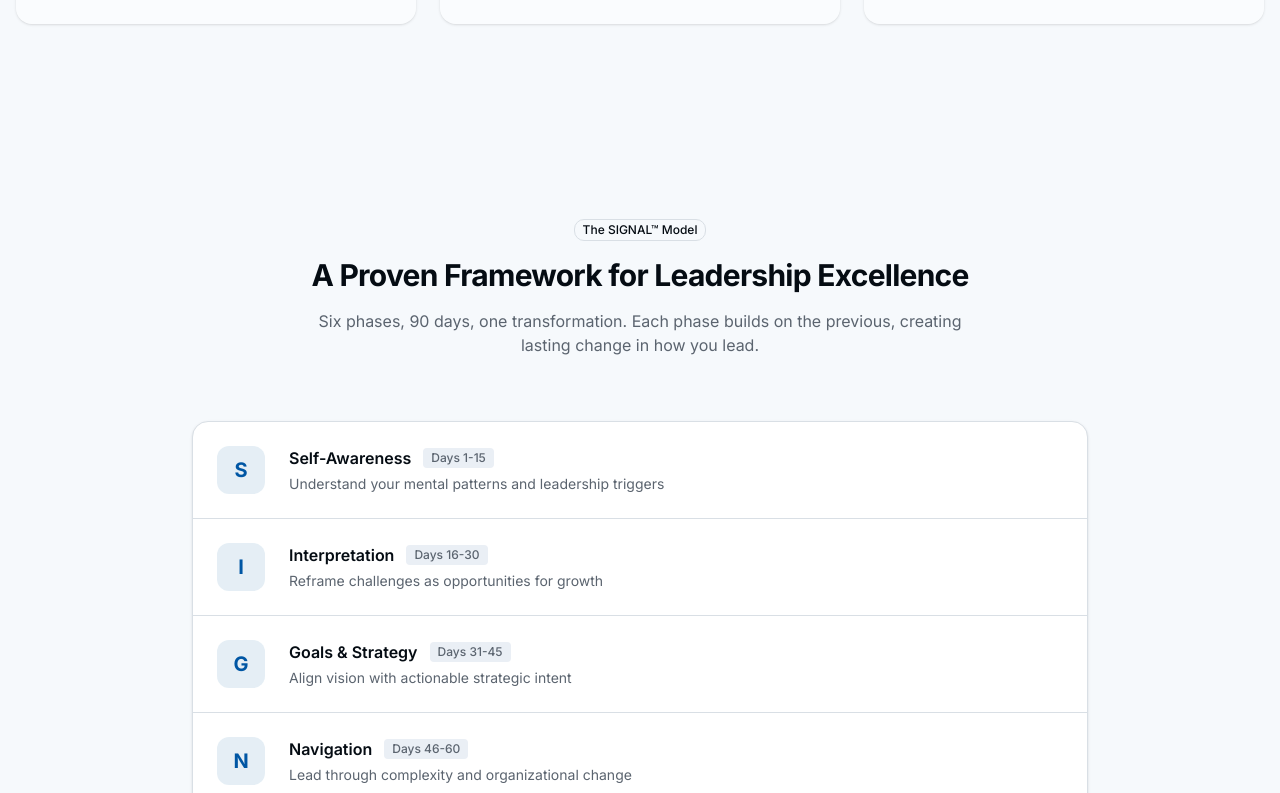
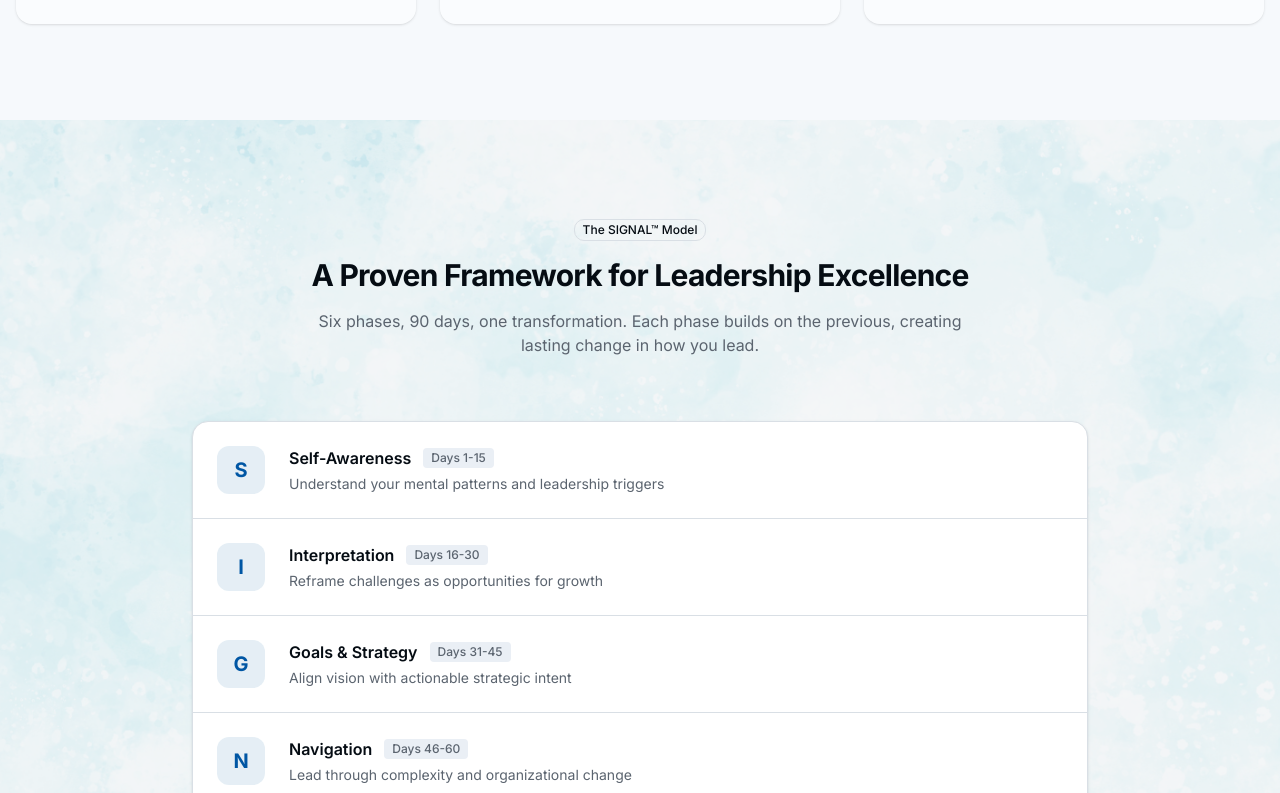
Before and after one commit to tdevakiruba/v0-leadership-connect-v2, a Next.js app: page / in a window 1280 px wide. Shown: the part 1607-2400 px from the top of the page. Built offline with nearby package versions, Linux system fonts and the light colour scheme.

Commit message:
feat: add watercolor background to SIGNAL Model section
Enhance section with light blue watercolor texture for visual appeal.

Co-authored-by: null <145204751+tdevakiruba@users.noreply.github.com>

```diff
--- a/app/page.tsx
+++ b/app/page.tsx
@@ -186,8 +186,13 @@ export default function LandingPage() {
       </section>
 
       {/* SIGNAL Model Section */}
-      <section id="signal" className="py-24 bg-background">
-        <div className="container mx-auto px-4">
+      <section id="signal" className="py-24 relative overflow-hidden">
+        <div
+          className="absolute inset-0 bg-cover bg-center bg-no-repeat"
+          style={{ backgroundImage: "url('/images/signal-background.png')" }}
+        />
+        <div className="absolute inset-0 bg-background/60" />
+        <div className="container mx-auto px-4 relative z-10">
           <div className="text-center max-w-2xl mx-auto mb-16">
             <Badge variant="outline" className="mb-4">The SIGNAL&#8482; Model</Badge>
             <h2 className="text-3xl font-bold tracking-tight mb-4">
```
Also changed, not shown: public/images/signal-background.png (added).
